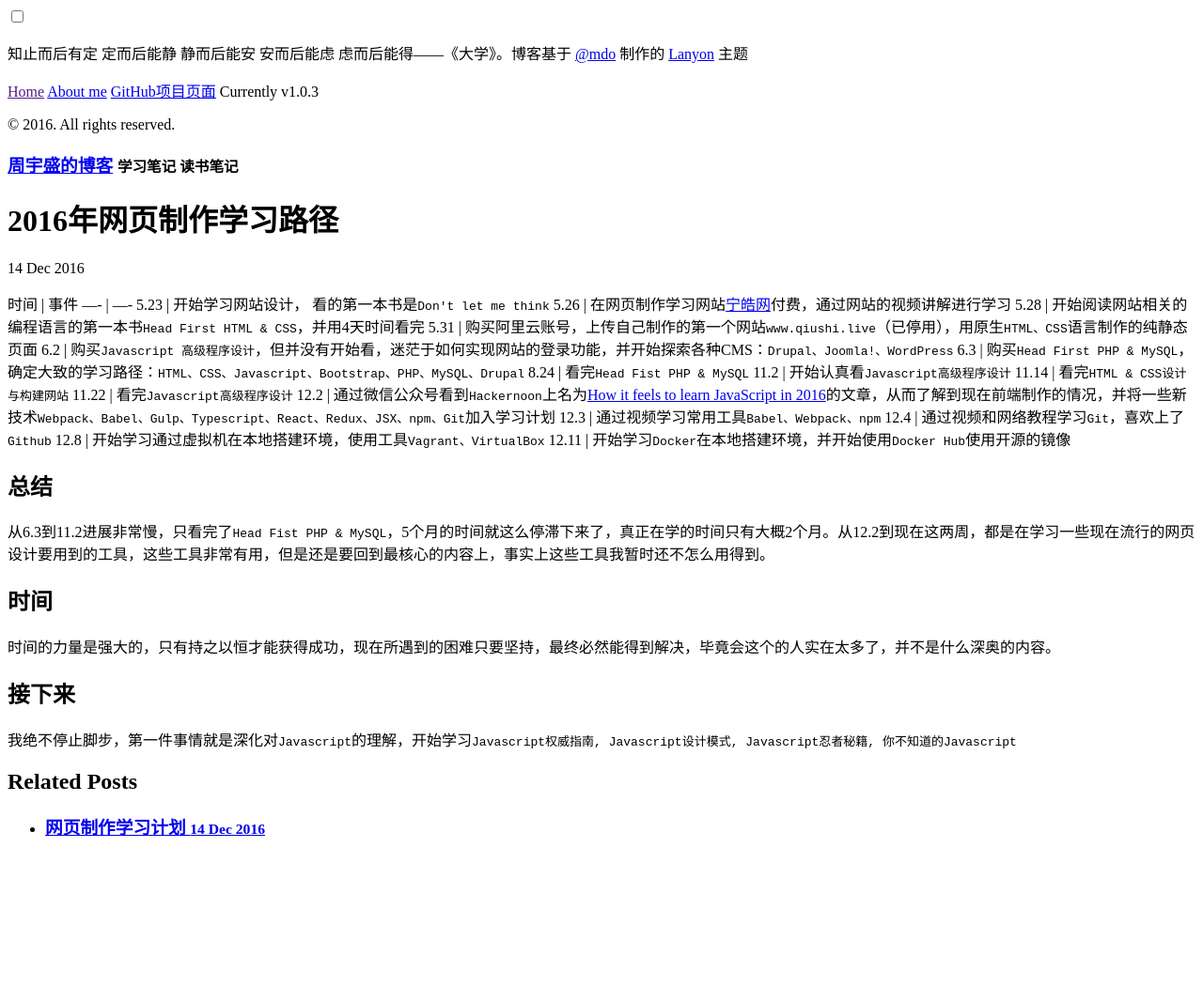
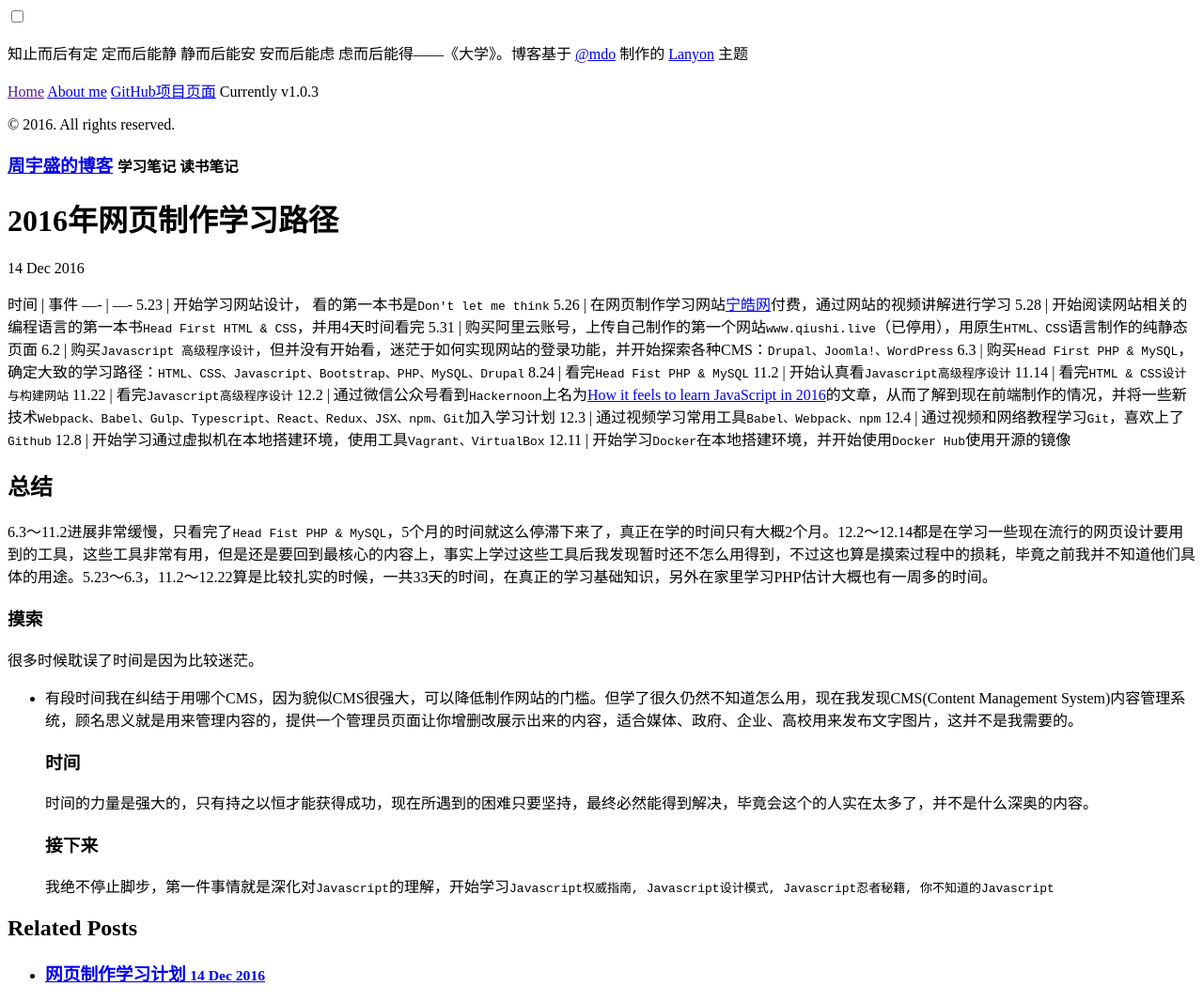
Before and after one commit to jasonzhouu/old-github-pages, a Jekyll site: the page built from _posts/2016-12-14-front-end-learning-path-in-2016.md, in a window 1280 px wide. Shown: the whole page at 94% size. Built offline with Jekyll 4.4.1, drawn with Linux system fonts in a browser that asks for light colours; comment, search, counter and statistics services are not loaded; before the commit the page ends 912 px from its top, so only the background shows below that.

Commit message:
Update 2016-12-14-front-end-learning-path-in-2016.md

```diff
--- a/_posts/2016-12-14-front-end-learning-path-in-2016.md
+++ b/_posts/2016-12-14-front-end-learning-path-in-2016.md
@@ -22,8 +22,11 @@ title: "2016年网页制作学习路径"
 12.8 | 开始学习通过虚拟机在本地搭建环境，使用工具`Vagrant、VirtualBox`
 12.11 | 开始学习`Docker`在本地搭建环境，并开始使用`Docker Hub`使用开源的镜像
 ## 总结
-从6.3到11.2进展非常慢，只看完了`Head Fist PHP & MySQL`，5个月的时间就这么停滞下来了，真正在学的时间只有大概2个月。从12.2到现在这两周，都是在学习一些现在流行的网页设计要用到的工具，这些工具非常有用，但是还是要回到最核心的内容上，事实上这些工具我暂时还不怎么用得到。
-## 时间
+6.3～11.2进展非常缓慢，只看完了`Head Fist PHP & MySQL`，5个月的时间就这么停滞下来了，真正在学的时间只有大概2个月。12.2～12.14都是在学习一些现在流行的网页设计要用到的工具，这些工具非常有用，但是还是要回到最核心的内容上，事实上学过这些工具后我发现暂时还不怎么用得到，不过这也算是摸索过程中的损耗，毕竟之前我并不知道他们具体的用途。5.23～6.3，11.2～12.22算是比较扎实的时候，一共33天的时间，在真正的学习基础知识，另外在家里学习PHP估计大概也有一周多的时间。
+### 摸索
+很多时候耽误了时间是因为比较迷茫。
+* 有段时间我在纠结于用哪个CMS，因为貌似CMS很强大，可以降低制作网站的门槛。但学了很久仍然不知道怎么用，现在我发现CMS(Content Management System)内容管理系统，顾名思义就是用来管理内容的，提供一个管理员页面让你增删改展示出来的内容，适合媒体、政府、企业、高校用来发布文字图片，这并不是我需要的。
+### 时间
 时间的力量是强大的，只有持之以恒才能获得成功，现在所遇到的困难只要坚持，最终必然能得到解决，毕竟会这个的人实在太多了，并不是什么深奥的内容。
-## 接下来
+### 接下来
 我绝不停止脚步，第一件事情就是深化对`Javascript`的理解，开始学习`Javascript权威指南, Javascript设计模式, Javascript忍者秘籍, 你不知道的Javascript`
```
